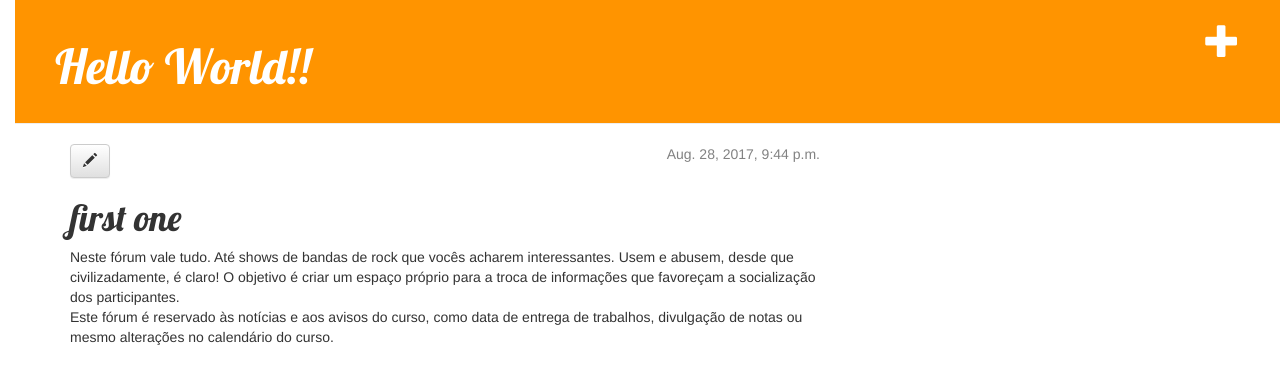
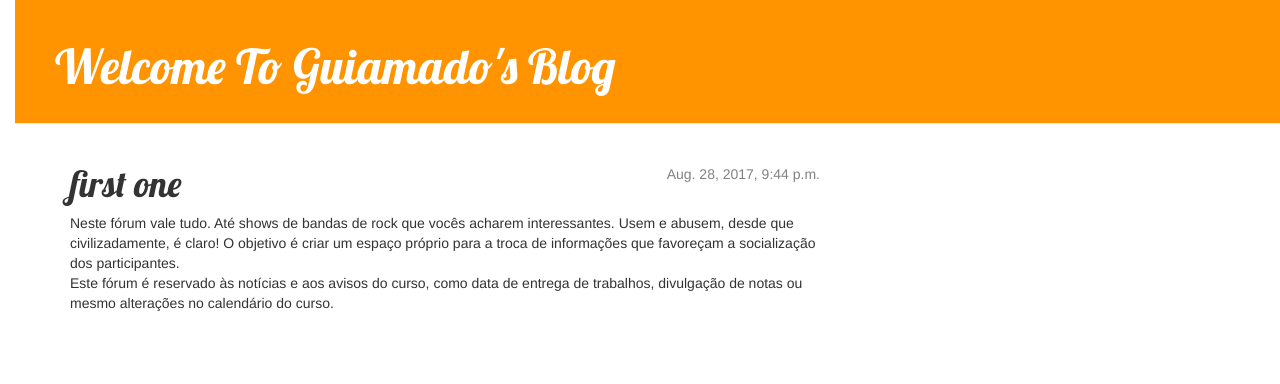
Before and after one commit to guiamado/Testing-Django, a Django app: page /post/1/ in a window 1280 px wide. Shown: the top 384 px of the page. Run offline with Django 3.2, Linux system fonts and the light colour scheme; data comes from the database, SQL or seed files in the repository; both versions use the stored data as it was after the commit; some libraries are stand-ins or nearby versions.

Commit message:
Funcao de Draft e Excluir

```diff
--- a/blog/templates/blog/base.html
+++ b/blog/templates/blog/base.html
@@ -7,13 +7,17 @@
 	 <link rel="stylesheet" href="{% static 'css/blog.css' %}">
 	 <link href="https://fonts.googleapis.com/css?family=Lobster&subset=latin,latin-ext" rel="stylesheet" type="text/css">
 	<title>
-		Testando
+		Guiamado's Blog
 	</title>
 </head>
 <body>
 	<div class="page-header">
-        <a href="{% url 'blog.views.post_new' %}" class="top-menu"><span class="glyphicon glyphicon-plus"></span></a>
-		<h1><a href="">Hello World!!</a></h1>
+
+        {% if user.is_authenticated %}
+            <a href="{% url 'blog.views.post_new' %}" class="top-menu"><span class="glyphicon glyphicon-plus"></span></a>
+            <a href="{% url 'post_draft_list' %}" class="top-menu"><span class="glyphicon glyphicon-edit"></span></a>
+        {% endif %}
+		<h1><a href="">Welcome To Guiamado's Blog</a></h1>
 	</div>
 
 	<div class="content container">
--- a/blog/templates/blog/post_detail.html
+++ b/blog/templates/blog/post_detail.html
@@ -3,11 +3,19 @@
 	{% block content %}
     	<div class="post">
         	{% if post.published_date %}
-            	<div class="date">
-                {{ post.published_date }}
-            	</div>
+    			<div class="date">
+        			{{ post.published_date }}
+    			</div>
+			{% else %}
+    			<a class="btn btn-default" href="{% url 'post_publish' pk=post.pk %}">Publish</a>
+
+			{% endif %}
+			{% if user.is_authenticated %}
+				<a class="btn btn-default" href="{% url 'post_edit' pk=post.pk %}"><span class="glyphicon glyphicon-pencil"></span></a>
+        		<a class="btn btn-default" href="{% url 'post_remove' pk=post.pk %}"><span class="glyphicon
+        		glyphicon-remove"></span></a>
         	{% endif %}
-        	<a class="btn btn-default" href="{% url 'post_edit' pk=post.pk %}"><span class="glyphicon glyphicon-pencil"></span></a>
+
         	<h1>{{ post.title }}</h1>
         	<p>{{ post.text|linebreaksbr }}</p>
     	</div>
--- a/blog/templates/blog/post_edit.html
+++ b/blog/templates/blog/post_edit.html
@@ -4,6 +4,6 @@
     <h1>New post</h1>
     <form method="POST" class="post-form">{% csrf_token %}
         {{ form.as_p }}
-        <button type="submit" class="save btn btn-default">Guardar</button>
+        <button type="submit" class="save btn btn-default">Submit</button>
     </form>
 {% endblock %}
--- a/blog/urls.py
+++ b/blog/urls.py
@@ -2,8 +2,11 @@ from django.conf.urls import url
 from . import views
 
 urlpatterns = [
-    url(r'^$', views.post_list),
+    url(r'^$', views.post_list, name='post_list'),
     url(r'^post/(?P<pk>[0-9]+)/$', views.post_detail,name='post_detail'),
     url(r'^post/new/$', views.post_new, name='post_new'),
     url(r'^post/(?P<pk>[0-9]+)/edit/$', views.post_edit, name='post_edit'),
+    url(r'^drafts/$', views.post_draft_list, name='post_draft_list'),
+    url(r'^post/(?P<pk>\d+)/publish/$', views.post_publish, name='post_publish'),
+    url(r'^post/(?P<pk>\d+)/remove/$', views.post_remove, name='post_remove'),
 ]
--- a/blog/views.py
+++ b/blog/views.py
@@ -39,3 +39,17 @@ def post_edit(request, pk):
     else:
         form = PostForm(instance=post)
     return render(request, 'blog/post_edit.html', {'form': form})
+def post_draft_list(request):
+    posts = Post.objects.filter(published_date__isnull=True).order_by('created_date')
+    return render(request, 'blog/post_draft_list.html', {'posts': posts})
+def post_publish(request, pk):
+    post = get_object_or_404(Post, pk=pk)
+    post.publish()
+    return redirect('post_detail', pk=pk)
+def publish(self):
+    self.published_date = timezone.now()
+    self.save()
+def post_remove(request, pk):
+    post = get_object_or_404(Post, pk=pk)
+    post.delete()
+    return redirect('post_list')
```
Also changed, not shown: blog/templates/blog/post_draft_list.html (added, +11 -0 lines), db.sqlite3.
